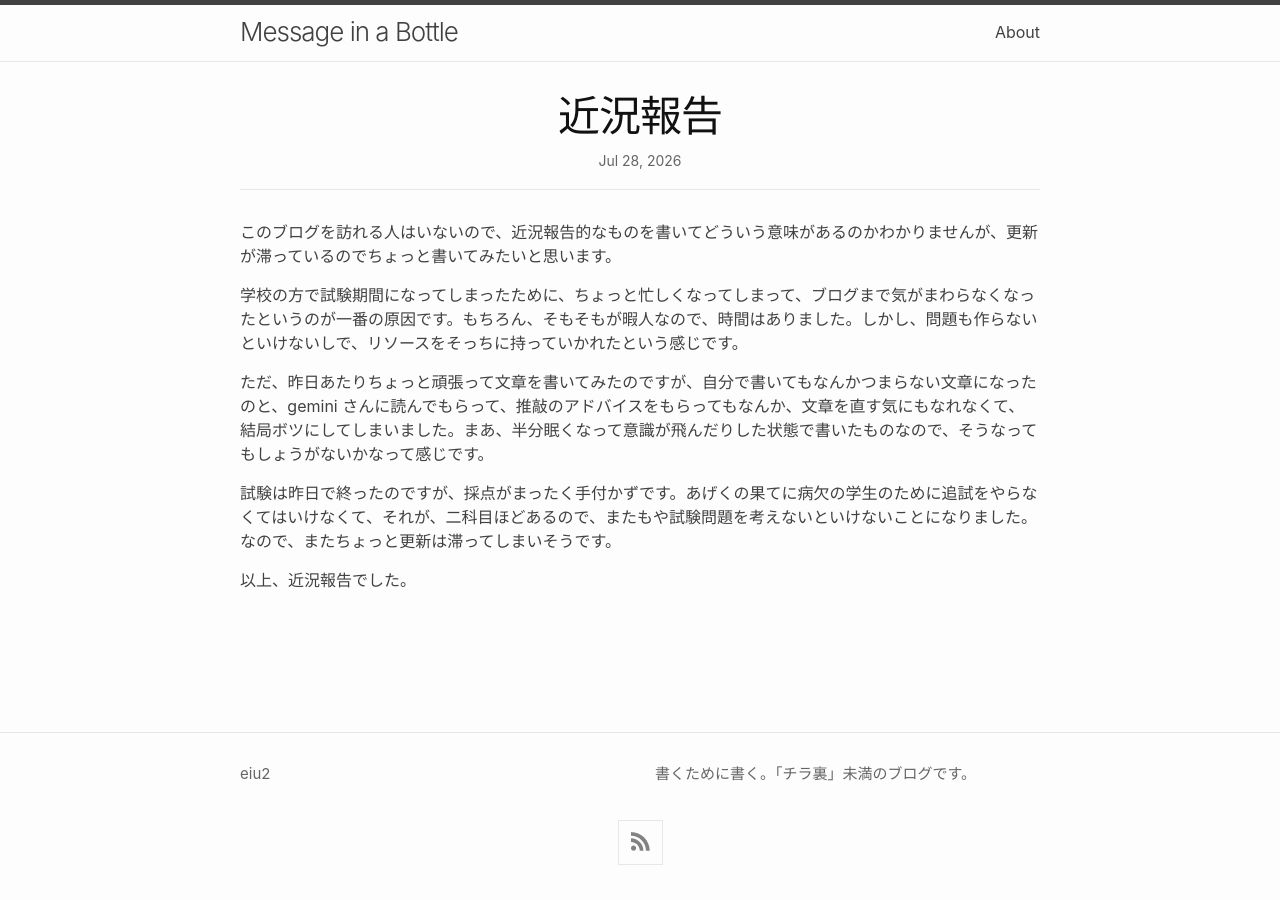
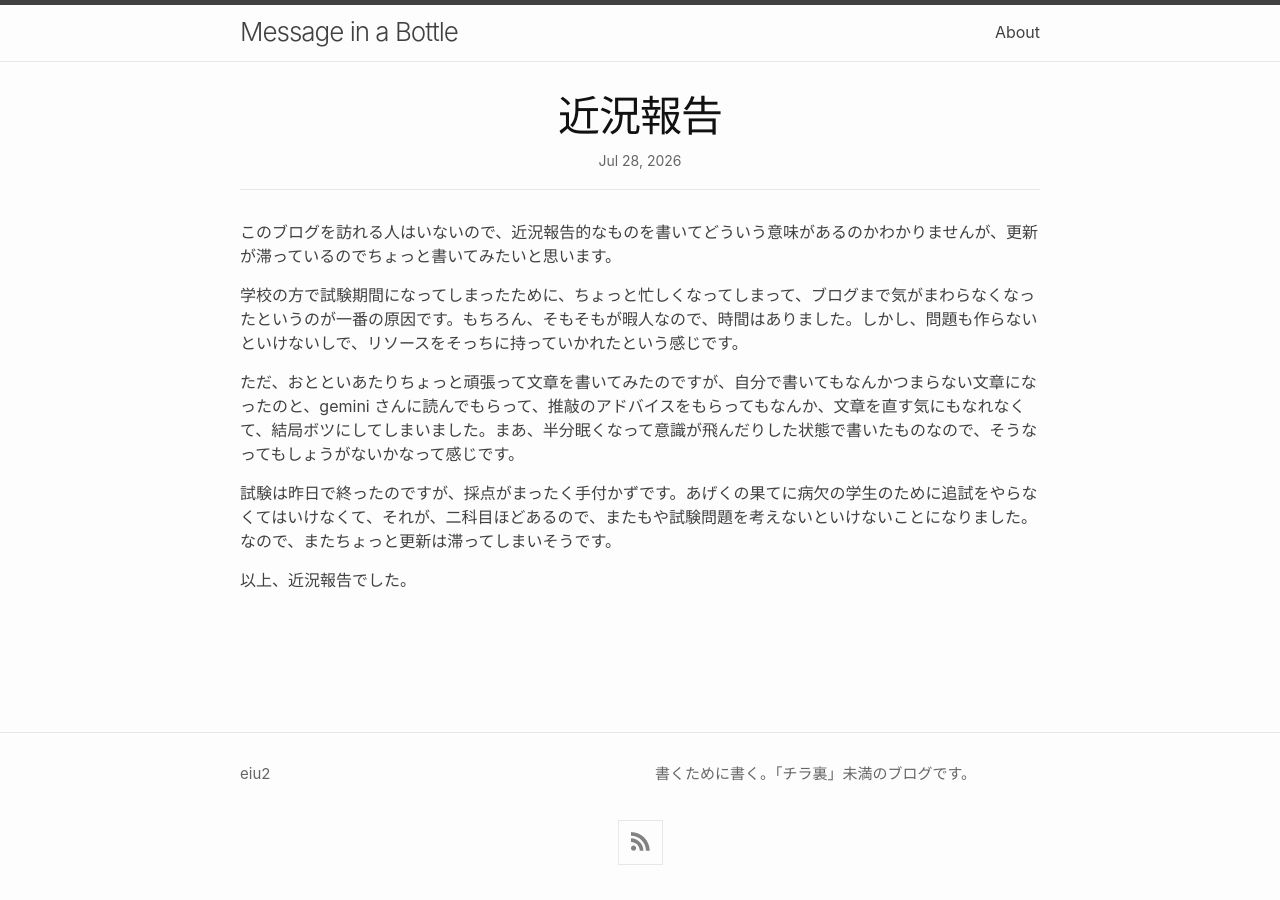
Before and after one commit to eiu2/eiu2.github.com, a Jekyll site: the page built from _posts/2026-07-28-test2.md, in a window 1280 px wide. Built offline with Jekyll 4.4.1, drawn with Linux system fonts in a browser that asks for light colours; nearby versions of some CDN libraries.

Commit message:
Update 2026-07-28-test2.md

```diff
--- a/_posts/2026-07-28-test2.md
+++ b/_posts/2026-07-28-test2.md
@@ -7,7 +7,7 @@ title: 近況報告
 
 学校の方で試験期間になってしまったために、ちょっと忙しくなってしまって、ブログまで気がまわらなくなったというのが一番の原因です。もちろん、そもそもが暇人なので、時間はありました。しかし、問題も作らないといけないしで、リソースをそっちに持っていかれたという感じです。
 
-ただ、昨日あたりちょっと頑張って文章を書いてみたのですが、自分で書いてもなんかつまらない文章になったのと、gemini さんに読んでもらって、推敲のアドバイスをもらってもなんか、文章を直す気にもなれなくて、結局ボツにしてしまいました。まあ、半分眠くなって意識が飛んだりした状態で書いたものなので、そうなってもしょうがないかなって感じです。
+ただ、おとといあたりちょっと頑張って文章を書いてみたのですが、自分で書いてもなんかつまらない文章になったのと、gemini さんに読んでもらって、推敲のアドバイスをもらってもなんか、文章を直す気にもなれなくて、結局ボツにしてしまいました。まあ、半分眠くなって意識が飛んだりした状態で書いたものなので、そうなってもしょうがないかなって感じです。
 
 試験は昨日で終ったのですが、採点がまったく手付かずです。あげくの果てに病欠の学生のために追試をやらなくてはいけなくて、それが、二科目ほどあるので、またもや試験問題を考えないといけないことになりました。なので、またちょっと更新は滞ってしまいそうです。
 
```
